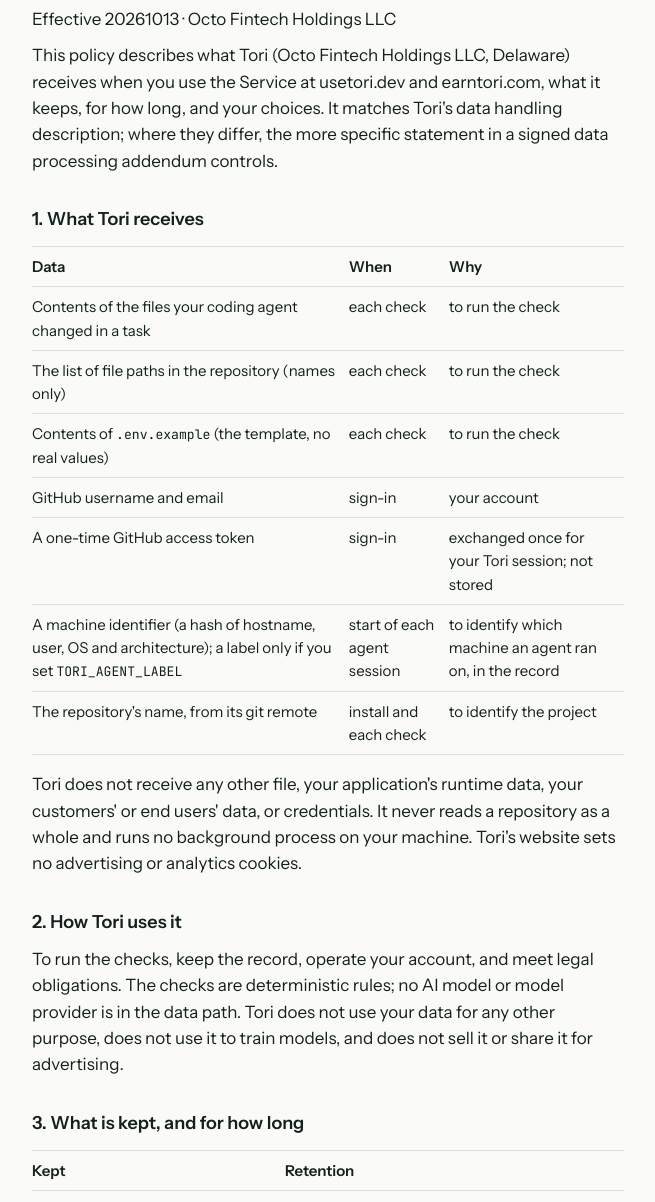
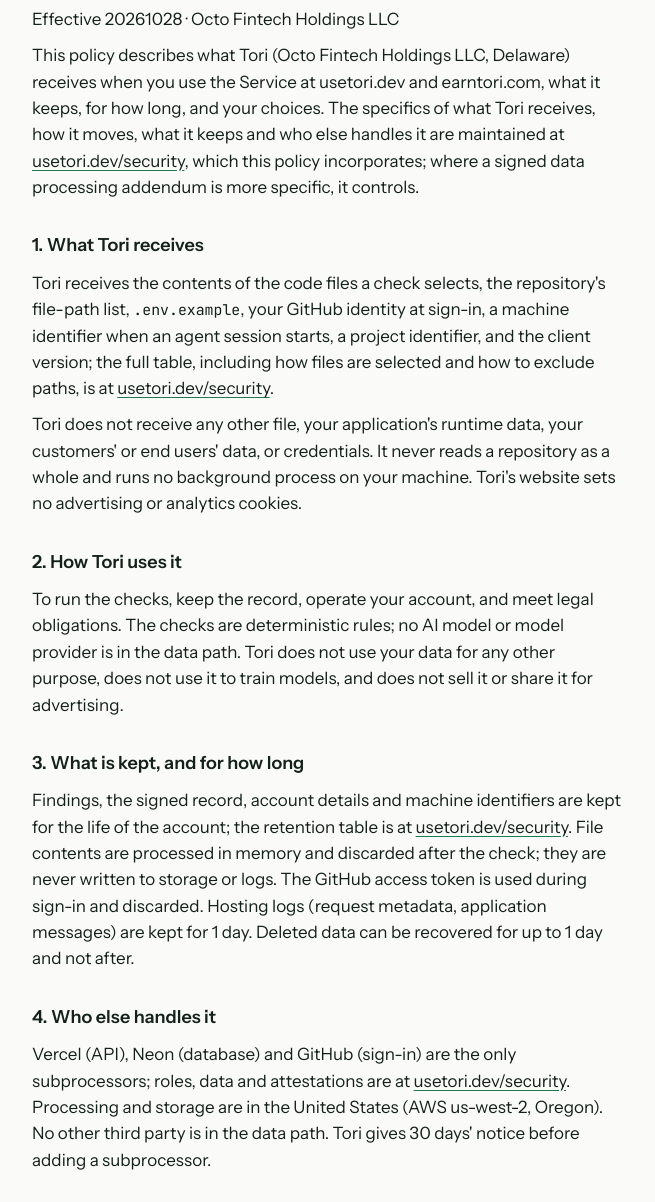
Before and after one commit to GAishZOEish/tori-examples, a plain HTML site: page privacy.html in a window 1280 px wide. Shown: the part 210-1412 px from the top of the page, without its empty margins (312-967 px from the left). Drawn offline with Linux system fonts and the light colour scheme.

Commit message:
privacy: point to /security for data-handling specifics; effective 20261028

```diff
--- a/privacy.html
+++ b/privacy.html
@@ -130,19 +130,17 @@
   <main class="legal">
     <a class="back" href="/">← usetori.dev</a>
 <h1 id="tori-privacy-policy">Tori: Privacy Policy</h1>
-<p>Effective 20261013 · Octo Fintech Holdings LLC</p>
-<p>This policy describes what Tori (Octo Fintech Holdings LLC, Delaware) receives when you use the Service at usetori.dev and earntori.com, what it keeps, for how long, and your choices. It matches Tori&#39;s data handling description; where they differ, the more specific statement in a signed data processing addendum controls.</p>
+<p>Effective 20261028 · Octo Fintech Holdings LLC</p>
+<p>This policy describes what Tori (Octo Fintech Holdings LLC, Delaware) receives when you use the Service at usetori.dev and earntori.com, what it keeps, for how long, and your choices. The specifics of what Tori receives, how it moves, what it keeps and who else handles it are maintained at <a href="/security">usetori.dev/security</a>, which this policy incorporates; where a signed data processing addendum is more specific, it controls.</p>
 <h2 id="1-what-tori-receives">1. What Tori receives</h2>
-<table><thead><tr><th>Data</th><th>When</th><th>Why</th></tr></thead><tbody><tr><td>Contents of the files your coding agent changed in a task</td><td>each check</td><td>to run the check</td></tr><tr><td>The list of file paths in the repository (names only)</td><td>each check</td><td>to run the check</td></tr><tr><td>Contents of <code>.env.example</code> (the template, no real values)</td><td>each check</td><td>to run the check</td></tr><tr><td>GitHub username and email</td><td>sign-in</td><td>your account</td></tr><tr><td>A one-time GitHub access token</td><td>sign-in</td><td>exchanged once for your Tori session; not stored</td></tr><tr><td>A machine identifier (a hash of hostname, user, OS and architecture); a label only if you set <code>TORI_AGENT_LABEL</code></td><td>start of each agent session</td><td>to identify which machine an agent ran on, in the record</td></tr><tr><td>The repository&#39;s name, from its git remote</td><td>install and each check</td><td>to identify the project</td></tr></tbody></table>
+<p>Tori receives the contents of the code files a check selects, the repository&#39;s file-path list, <code>.env.example</code>, your GitHub identity at sign-in, a machine identifier when an agent session starts, a project identifier, and the client version; the full table, including how files are selected and how to exclude paths, is at <a href="/security">usetori.dev/security</a>.</p>
 <p>Tori does not receive any other file, your application&#39;s runtime data, your customers&#39; or end users&#39; data, or credentials. It never reads a repository as a whole and runs no background process on your machine. Tori&#39;s website sets no advertising or analytics cookies.</p>
 <h2 id="2-how-tori-uses-it">2. How Tori uses it</h2>
 <p>To run the checks, keep the record, operate your account, and meet legal obligations. The checks are deterministic rules; no AI model or model provider is in the data path. Tori does not use your data for any other purpose, does not use it to train models, and does not sell it or share it for advertising.</p>
 <h2 id="3-what-is-kept-and-for-how-long">3. What is kept, and for how long</h2>
-<table><thead><tr><th>Kept</th><th>Retention</th></tr></thead><tbody><tr><td>Findings: file path, line number, rule, message</td><td>life of the account</td></tr><tr><td>The signed record: hashes, timestamps, receipts</td><td>life of the account</td></tr><tr><td>Account details: GitHub identity, project names</td><td>life of the account</td></tr><tr><td>Machine identifier, and the label if you set one</td><td>life of the account; the record&#39;s first entry for a machine is permanent</td></tr></tbody></table>
-<p>File contents are processed in memory and discarded after the check; they are never written to storage or logs. The GitHub access token is used during sign-in and discarded. Hosting logs (request metadata, application messages) are kept for 1 day. Deleted data can be recovered for up to 1 day and not after.</p>
+<p>Findings, the signed record, account details and machine identifiers are kept for the life of the account; the retention table is at <a href="/security">usetori.dev/security</a>. File contents are processed in memory and discarded after the check; they are never written to storage or logs. The GitHub access token is used during sign-in and discarded. Hosting logs (request metadata, application messages) are kept for 1 day. Deleted data can be recovered for up to 1 day and not after.</p>
 <h2 id="4-who-else-handles-it">4. Who else handles it</h2>
-<table><thead><tr><th>Provider</th><th>Role</th><th>Data</th><th>Attestation</th></tr></thead><tbody><tr><td>Vercel</td><td>Hosts Tori&#39;s API</td><td>File contents in memory during a check; request metadata in logs (1 day)</td><td>SOC 2 Type II</td></tr><tr><td>Neon</td><td>Hosts Tori&#39;s database</td><td>Findings, the record, account details</td><td>SOC 2 Type II</td></tr><tr><td>GitHub</td><td>Sign-in (OAuth)</td><td>GitHub identity only</td><td>SOC 2 Type II</td></tr></tbody></table>
-<p>Processing and storage are in the United States (AWS us-west-2, Oregon). No other third party is in the data path. Tori gives 30 days&#39; notice before adding a subprocessor.</p>
+<p>Vercel (API), Neon (database) and GitHub (sign-in) are the only subprocessors; roles, data and attestations are at <a href="/security">usetori.dev/security</a>. Processing and storage are in the United States (AWS us-west-2, Oregon). No other third party is in the data path. Tori gives 30 days&#39; notice before adding a subprocessor.</p>
 <h2 id="5-security">5. Security</h2>
 <p>Traffic between your machine and Tori is encrypted with TLS; data at rest is encrypted by Neon. The key that signs the record is a protected secret on Tori&#39;s servers and never leaves them. Production access is held by the founder, with MFA and separate production credentials; it reaches findings, the record and account details, never file contents or end-user data. Tori notifies you within 72 hours of becoming aware of a security incident affecting your data.</p>
 <h2 id="6-your-choices-and-rights">6. Your choices and rights</h2>
```
